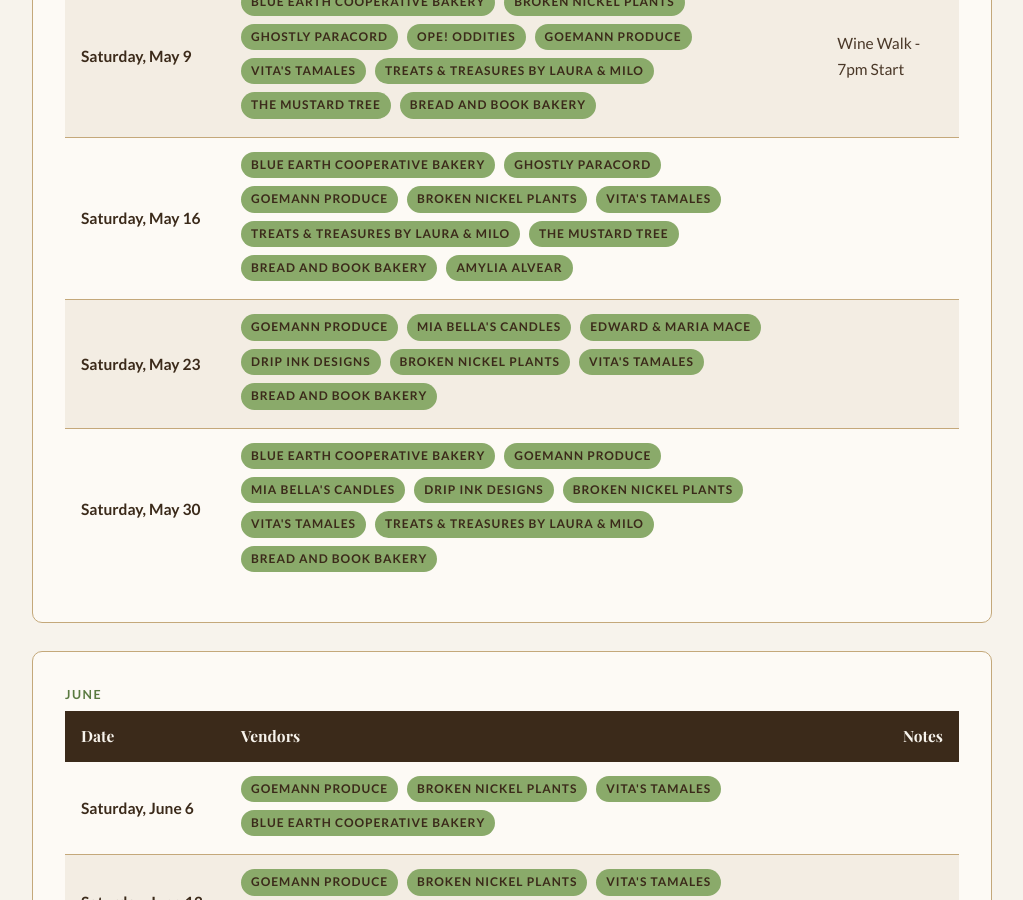
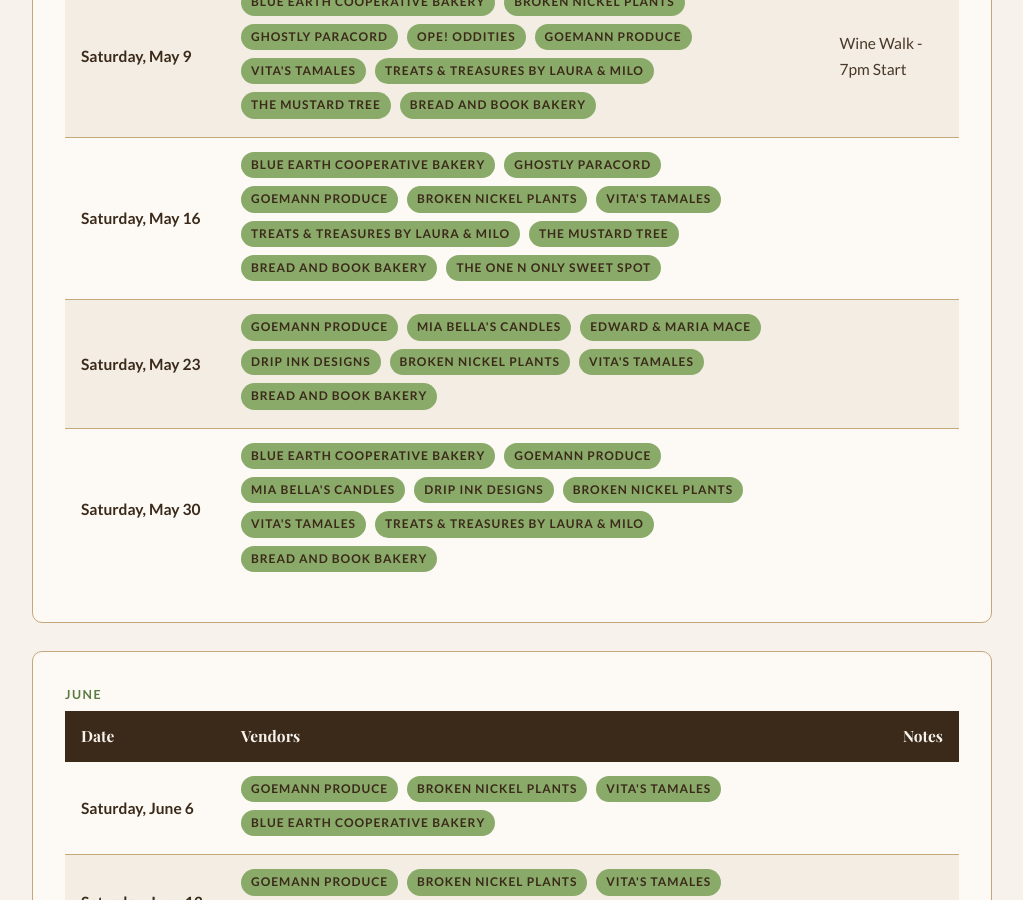
Before and after one commit to blueearthcommunitymarket/blueearthcommunitymarket.github.io, a Jekyll site: the page built from calendar/index.html, in a window 1280 px wide and 900 px high, scrolled down 838 px. Shown: the whole window, without its empty margins (128-1151 px from the left). Built offline with Jekyll 4.4.1, drawn with Linux system fonts in a browser that asks for light colours; some web fonts are replaced.

Commit message:
Fix May 16 - use business name 'The One n Only Sweet Spot' instead of Amylia Alvear

```diff
--- a/calendar/index.html
+++ b/calendar/index.html
@@ -68,7 +68,7 @@ description: 2026 Blue Earth Community Market season schedule. Saturdays 10am-1p
                         <span class="tag">Treats & Treasures By Laura & Milo</span>
                         <span class="tag">The Mustard Tree</span>
                         <span class="tag">Bread and Book Bakery</span>
-                        <span class="tag">Amylia Alvear</span>
+                        <span class="tag">The One n Only Sweet Spot</span>
                     </td>
                     <td></td>
                 </tr>
```
